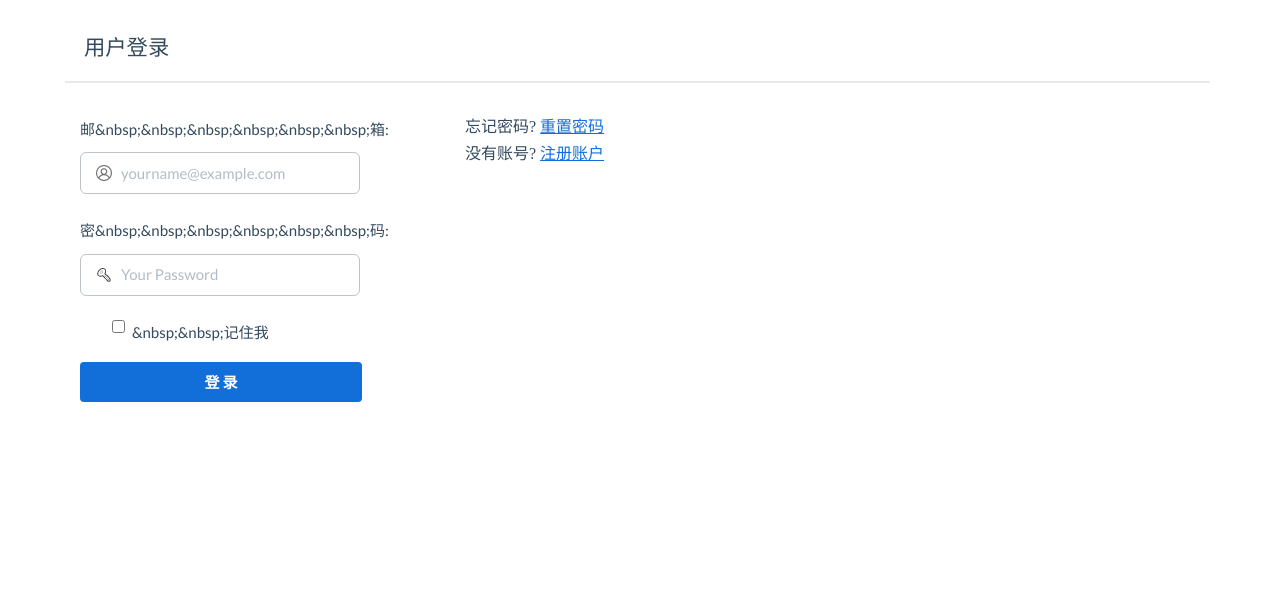
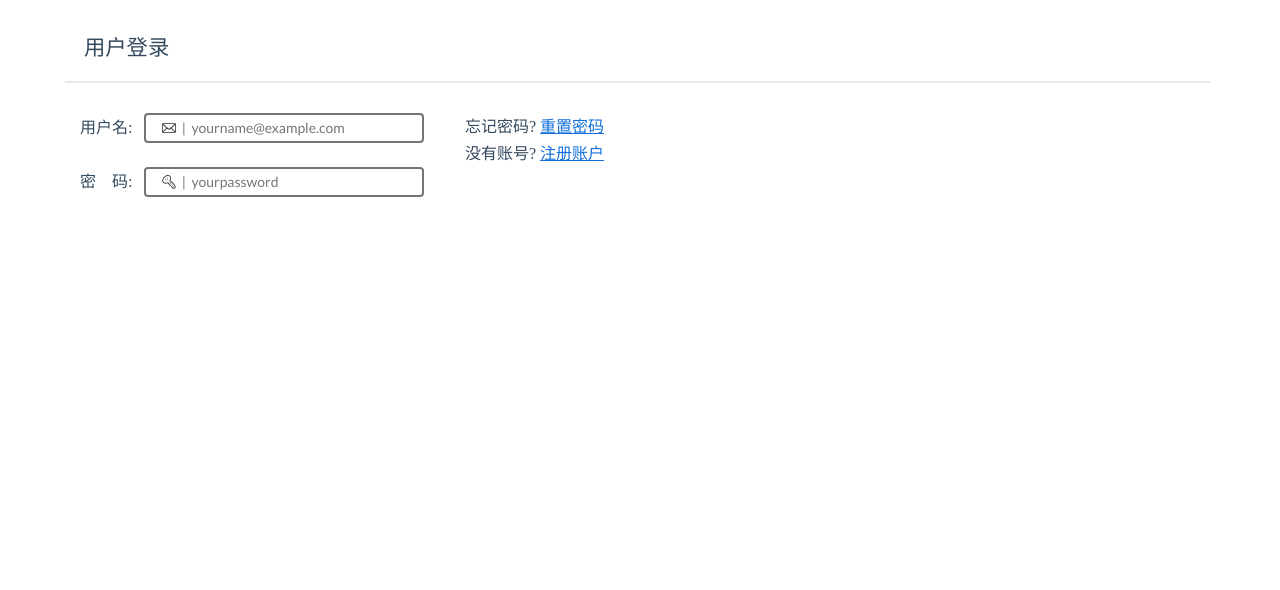
Before and after one commit to HongSh1991/pythonexamination, a Flask app: page /auth/login in a window 1280 px wide. Shown: the part 60-650 px from the top of the page. Run offline with Flask 2, Linux system fonts and the light colour scheme; some libraries are stand-ins or nearby versions.

Commit message:
some modify

```diff
--- a/app/auth/forms.py
+++ b/app/auth/forms.py
@@ -7,23 +7,30 @@ from ..models import User
 
 
 class LoginForm(Form):
-    email = StringField(u'邮&nbsp;&nbsp;&nbsp;&nbsp;&nbsp;&nbsp;箱:', validators=[Required(), Length(1, 64), Email()], render_kw={"placeholder": "yourname@example.com",
-                        "style": "background: url(/static/login-locked-icon.png)no-repeat 15px center; text-indent: 28px; width:280px; border-width:1px"})
-    password = PasswordField(u'密&nbsp;&nbsp;&nbsp;&nbsp;&nbsp;&nbsp;码:', validators=[Required()], render_kw={"placeholder": "Your Password",
-                        "style": "background: url(/static/password-icon.png)no-repeat 15px center; text-indent: 28px; width:280px; border-width:1px"})
-    remember_me = BooleanField(u'&nbsp;&nbsp;记住我', default=False, render_kw={"style": "text-indent: 0px; align:left;"})
+    email = StringField(u'邮&nbsp;&nbsp;&nbsp;&nbsp;&nbsp;&nbsp;箱:', validators=[Required(), Length(1, 64), Email()], render_kw={"placeholder": "  |  yourname@example.com",
+                        "style": "background: url(/static/login-locked-icon.png)no-repeat 15px center; text-indent: 28px; width:280px; border-radius:4px; border-style:solid; border-color:#757575;"})
+    password = PasswordField(u'密&nbsp;&nbsp;&nbsp;&nbsp;&nbsp;&nbsp;    码:', validators=[Required()], render_kw={"placeholder": "  |  yourpassword",
+                        "style": "background: url(/static/password-icon.png)no-repeat 15px center; text-indent: 28px; width:280px; border-radius:4px; border-style:solid; border-color:#757575;"})
+    remember_me = BooleanField(u'记住我', render_kw={"style": "align:right;"})
     submit = SubmitField(u'登    录', render_kw={"style": "width:282px; height:40px; background-color:#126fda; font-weight:bold;"})
 
 
 class RegistrationForm(Form):
-    email = StringField(u'邮     箱', validators=[Required(), Length(1, 64), Email()])
-    username = StringField(u'用户名', validators=[
+    email = StringField(u'邮&nbsp;&nbsp;&nbsp;&nbsp;&nbsp;&nbsp;箱:', validators=[Required(), Length(1, 64), Email()], render_kw={"placeholder": "yourname@example.com",
+                        "style": "background: url(/static/login-locked-icon.png)no-repeat 15px center; text-indent: 28px; width:280px; border-width:1px"})
+    username = StringField(u'用户名:', validators=[
         Required(), Length(1, 64), Regexp('^[A-Za-z][A-Za-z0-9_.]*$', 0,
-                                          u'用户名只能包括字母数字小数点和下划线')])
-    password = PasswordField(u'密    码', validators=[
-        Required(), EqualTo('password2', message=u'两次密码必须相同!')])
-    password2 = PasswordField(u'确认密码', validators=[Required()])
-    submit = SubmitField(u'注    册')
+                                          u'用户名只能包括字母数字小数点和下划线')], render_kw={"placeholder": "Your Name",
+                        "style": "background: url(/static/username.png)no-repeat 15px center; text-indent: 28px; width:280px; border-width:1px"})
+    remember_me = BooleanField(u'&nbsp;&nbsp;记住我', default=False, render_kw={"style": "text-indent: 0px; align:left;"})
+    password = PasswordField(u'密&nbsp;&nbsp;&nbsp;&nbsp;&nbsp;&nbsp;码:', validators=[
+        Required(), EqualTo('password2', message=u'两次密码必须相同!')], render_kw={"placeholder": "Your Password",
+                        "style": "background: url(/static/password-icon.png)no-repeat 15px center; text-indent: 28px; width:280px; border-width:1px"})
+    remember_me = BooleanField(u'&nbsp;&nbsp;记住我', default=False, render_kw={"style": "text-indent: 0px; align:left;"})
+    password2 = PasswordField(u'确认密码:', validators=[Required()], render_kw={"placeholder": "Your Password",
+                        "style": "background: url(/static/password-icon.png)no-repeat 15px center; text-indent: 28px; width:280px; border-width:1px"})
+    remember_me = BooleanField(u'&nbsp;&nbsp;记住我', default=False, render_kw={"style": "text-indent: 0px; align:left;"})
+    submit = SubmitField(u'注    册', render_kw={"style": "width:282px; height:40px; background-color:#126fda; font-weight:bold;"})
 
     def validate_email(self, field):
         if User.query.filter_by(email=field.data).first():
--- a/app/templates/auth/login.html
+++ b/app/templates/auth/login.html
@@ -4,6 +4,11 @@
 {% block title %}登录|梦想的天空{% endblock %}
 
 {% block page_content %}
+<style type="text/css">
+	#remember_me{
+		font-family:
+	}
+</style>
 <div style="height: 20px"></div>
 <div class="page-header">
 &nbsp;&nbsp;&nbsp;&nbsp;&nbsp;&nbsp;
@@ -11,12 +16,18 @@
 </div>
 <div class="col-md-4" style="width: 400px;">
 	<div>
-		{{ wtf.quick_form(form) }}
+		<form method="POST">
+			<span style="font-family: '黑体'; font-size: 12pt;">用户名:&nbsp;&nbsp;	</span>{{form.email}}
+			<br><br>
+			<span style="font-family: '黑体'; font-size: 12pt;">密&nbsp;&nbsp;&nbsp;    码:&nbsp;&nbsp;&nbsp;</span>{{form.password}}
+		</form>
+
 	</div>
 </div>
+<!--{{ wtf.quick_form(form) }}-->
 <div>
-    <div style="font-size: 12pt; font-family: '微软雅黑'; font-weight: 200px;" align="left"> 忘记密码? <a href="{{ url_for('auth.password_reset_request') }}" style="color: #126fda; text-decoration: underline;">重置密码</a></div>
-    <div style="font-size: 12pt; font-family: '微软雅黑'; font-weight: 200px;" align="left">没有账号? <a href="{{ url_for('auth.register') }}" style="color: #126fda; text-decoration: underline;">注册账户</a></div>
+    <div style="font-size: 12pt; font-family: '黑体'; font-weight: 200px;" align="left"> 忘记密码? <a href="{{ url_for('auth.password_reset_request') }}" style="color: #126fda; text-decoration: underline;">重置密码</a></div>
+    <div style="font-size: 12pt; font-family: '黑体'; font-weight: 200px;" align="left">没有账号? <a href="{{ url_for('auth.register') }}" style="color: #126fda; text-decoration: underline;">注册账户</a></div>
     </div>
 <footer style="height: 60px; width: 100%; background-color:transparent; position: absolute; bottom: 0; left: 0;">
 	<p style="text-align: center; font-family: '黑体'; color: grey;">Copyright&copy;By DreamSky-Team</p>
```
Also changed, not shown: app/templates/auth/register.html (+10 -5 lines), app/static/login-locked-icon.png, app/static/username.png (added).
